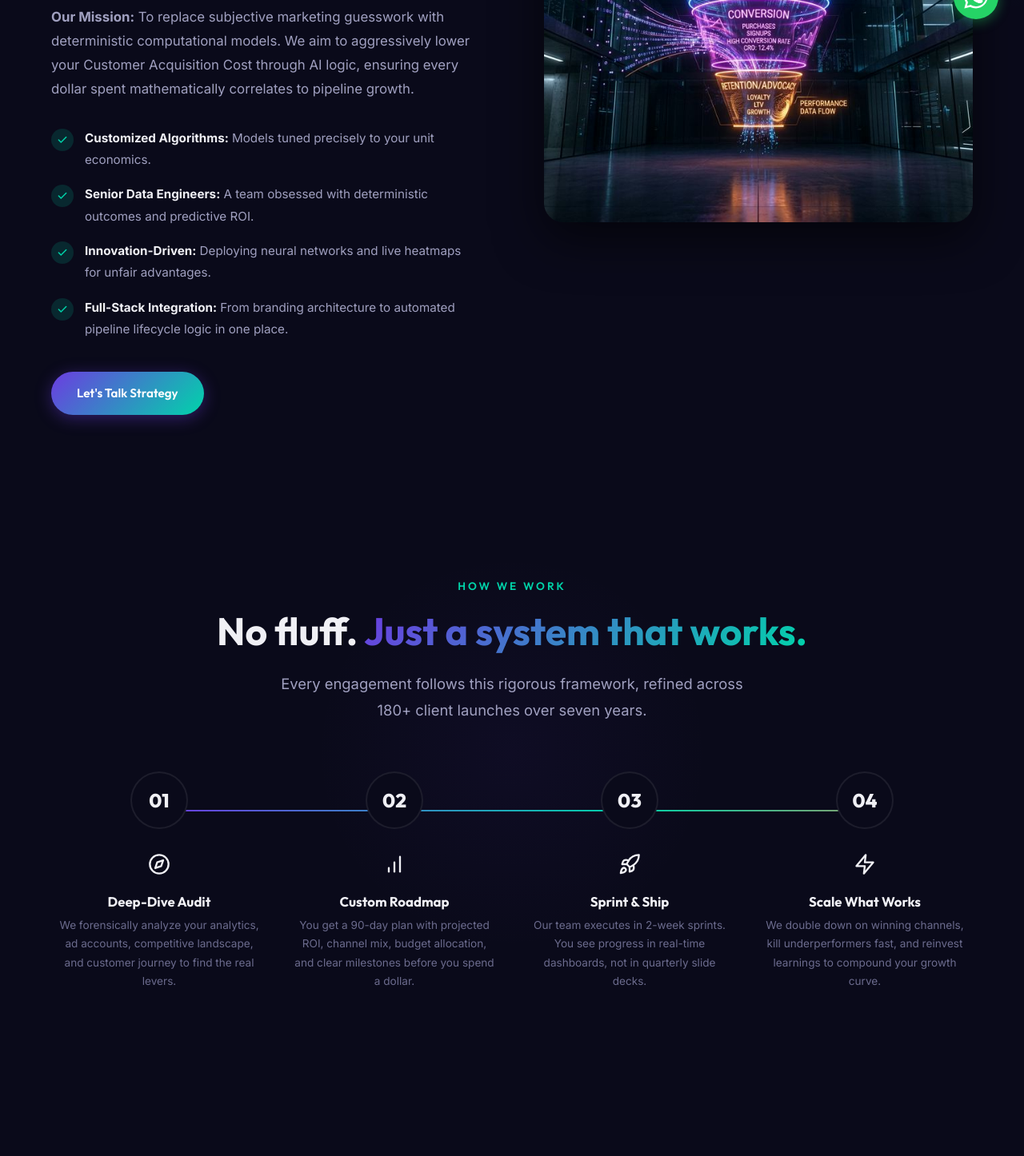
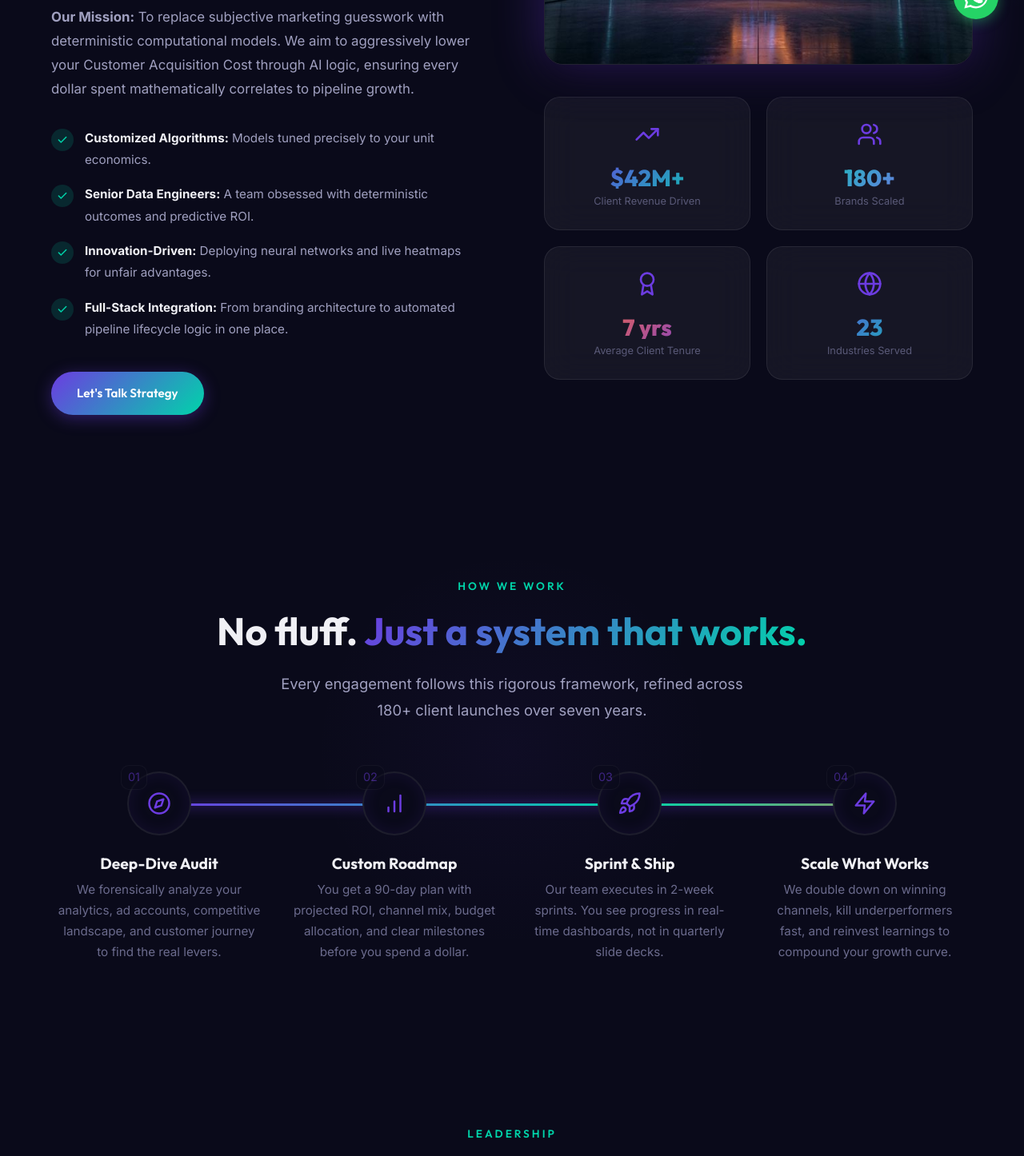
Before and after one commit to 10xneeraj/Nexa-edge-Digital, a React (Vite) app: page /about in a window 1280 px wide. Shown: the part 680-2126 px from the top of the page at 80% size. Built offline with nearby package versions, Linux system fonts and the light colour scheme.

Commit message:
Elevate UI/UX visually across About, Process and Industries sections

```diff
--- a/src/components/About.jsx
+++ b/src/components/About.jsx
@@ -59,12 +59,25 @@ export default function About() {
               style={{
                 width: '100%',
                 borderRadius: '24px',
-              boxShadow: '0 20px 60px rgba(0,0,0,0.6)',
+                boxShadow: '0 0 60px rgba(108, 60, 225, 0.4), 0 20px 40px rgba(0,0,0,0.6)',
                 position: 'relative',
                 zIndex: 10,
-              objectFit: 'cover'
+                objectFit: 'cover',
+                border: '1px solid rgba(255, 255, 255, 0.1)'
               }}
             />
+
+            <div className="about-stats-grid" style={{ marginTop: '40px' }}>
+              {stats.map((s, i) => (
+                <div className="about-stat-card glass-card reveal" key={i} style={{ padding: '24px 20px' }}>
+                  <div className="stat-icon" style={{ color: 'var(--primary)', marginBottom: '8px' }}>
+                    <Icon name={s.icon} size={32} />
+                  </div>
+                  <div className="stat-value" style={{ fontSize: '1.8rem', marginBottom: '4px' }}>{s.value}</div>
+                  <div className="stat-text" style={{ fontSize: '0.8rem', opacity: 0.8 }}>{s.text}</div>
+                </div>
+              ))}
+            </div>
           </div>
       </div>
     </section>
--- a/src/components/Industries.css
+++ b/src/components/Industries.css
@@ -35,32 +35,42 @@
   left: 0;
   width: 100%;
   height: 100%;
-  background: var(--primary-gradient);
+  background: var(--gradient-primary);
   opacity: 0;
   z-index: -1;
   transition: opacity 0.4s ease;
 }
 
 .industry-card:hover {
-  transform: translateY(-5px);
-  border-bottom-color: var(--primary);
-  box-shadow: 0 10px 40px rgba(0,0,0,0.4);
+  transform: translateY(-8px);
+  border-color: rgba(108, 60, 225, 0.3);
+  box-shadow: 0 20px 40px rgba(108, 60, 225, 0.15);
 }
 
 .industry-card:hover::before {
-  opacity: 0.05;
+  opacity: 0.08;
 }
 
 .industry-icon {
-  width: 60px;
-  height: 60px;
-  background: rgba(255, 255, 255, 0.03);
-  border-radius: 12px;
+  width: 64px;
+  height: 64px;
+  background: rgba(108, 60, 225, 0.1);
+  border: 1px solid rgba(108, 60, 225, 0.2);
+  border-radius: 16px;
   display: flex;
   align-items: center;
   justify-content: center;
   margin-bottom: 24px;
-  color: var(--primary);
+  color: var(--primary-light);
+  box-shadow: inset 0 0 20px rgba(108, 60, 225, 0.05);
+  transition: all 0.4s ease;
+}
+
+.industry-card:hover .industry-icon {
+  background: var(--gradient-primary);
+  color: #fff;
+  transform: scale(1.1) rotate(5deg);
+  box-shadow: 0 10px 20px rgba(108, 60, 225, 0.4);
 }
 
 .industry-card h3 {
--- a/src/components/Process.css
+++ b/src/components/Process.css
@@ -27,13 +27,14 @@
 .process-steps::before {
   content: '';
   position: absolute;
-  top: 48px;
+  top: 40px;
   left: 12%;
   right: 12%;
-  height: 2px;
+  height: 3px;
   background: linear-gradient(90deg, var(--primary), var(--secondary), var(--accent), var(--primary));
   background-size: 200% 100%;
   animation: gradient-shift 4s linear infinite;
+  box-shadow: 0 0 15px var(--primary);
   z-index: 0;
 }
 
@@ -44,20 +45,19 @@
 }
 
 .step-number {
-  width: 72px;
-  height: 72px;
+  width: 80px;
+  height: 80px;
   margin: 0 auto 24px;
   border-radius: 50%;
   display: flex;
   align-items: center;
   justify-content: center;
-  font-family: var(--font-heading);
-  font-size: 1.5rem;
-  font-weight: 800;
+  color: var(--primary);
   background: var(--bg-dark);
   border: 2px solid var(--border-color);
   position: relative;
   transition: all 0.5s cubic-bezier(0.16, 1, 0.3, 1);
+  box-shadow: inset 0 0 20px rgba(108, 60, 225, 0.1);
 }
 
 .step-number::before {
--- a/src/components/Process.jsx
+++ b/src/components/Process.jsx
@@ -47,10 +47,12 @@ export default function Process() {
         <div className="process-steps">
           {steps.map((s, i) => (
             <div className="process-step reveal" key={i}>
-              <div className="step-number">{s.num}</div>
-              <div className="step-icon"><Icon name={s.icon} size={28} /></div>
-              <h4>{s.title}</h4>
-              <p>{s.desc}</p>
+              <div className="step-number">
+                <span style={{ fontSize: '0.9rem', opacity: 0.5, position: 'absolute', top: '-10px', left: '-10px', background: 'var(--bg-dark)', padding: '2px 8px', borderRadius: '10px', border: '1px solid var(--border-color)' }}>{s.num}</span>
+                <Icon name={s.icon} size={30} />
+              </div>
+              <h4 style={{ fontSize: '1.2rem', marginTop: '10px' }}>{s.title}</h4>
+              <p style={{ fontSize: '0.95rem' }}>{s.desc}</p>
             </div>
           ))}
         </div>
```
Lines whose indentation alone changed are shown as unchanged.
